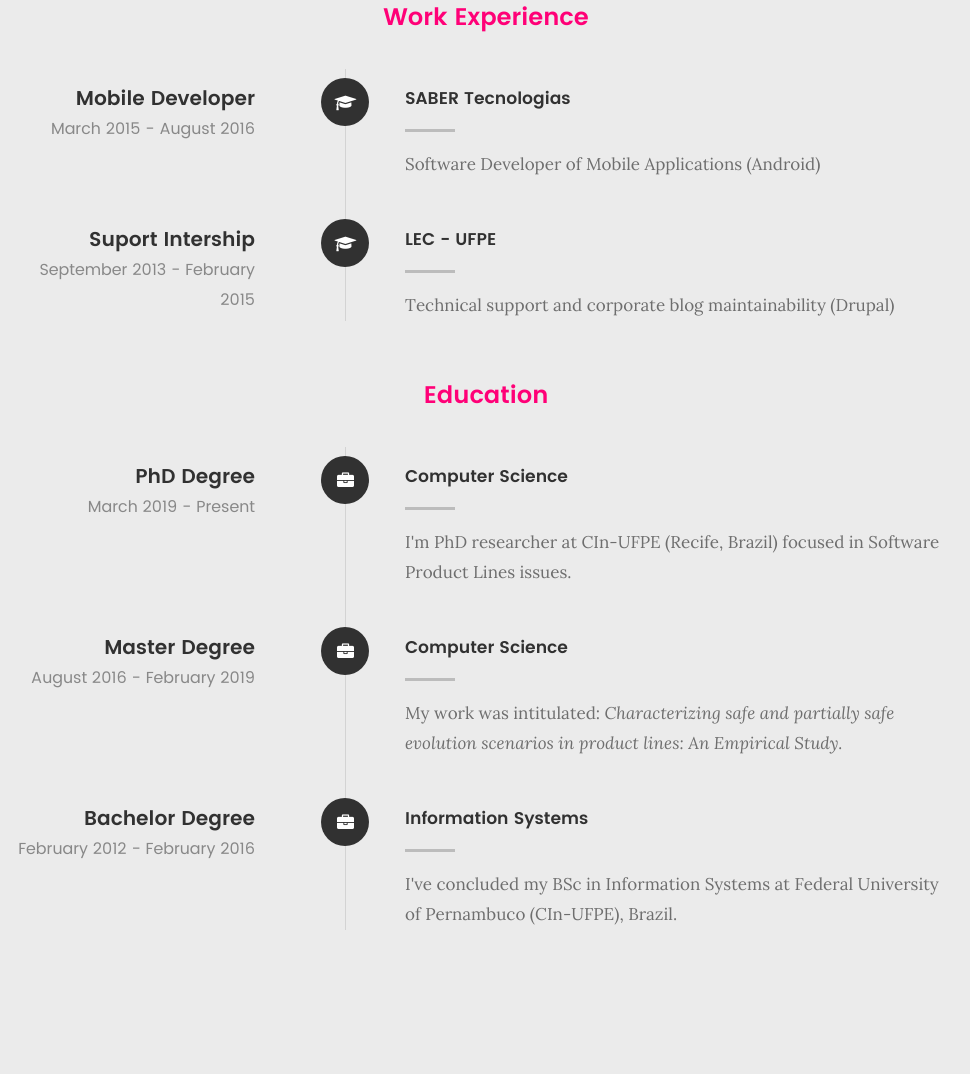
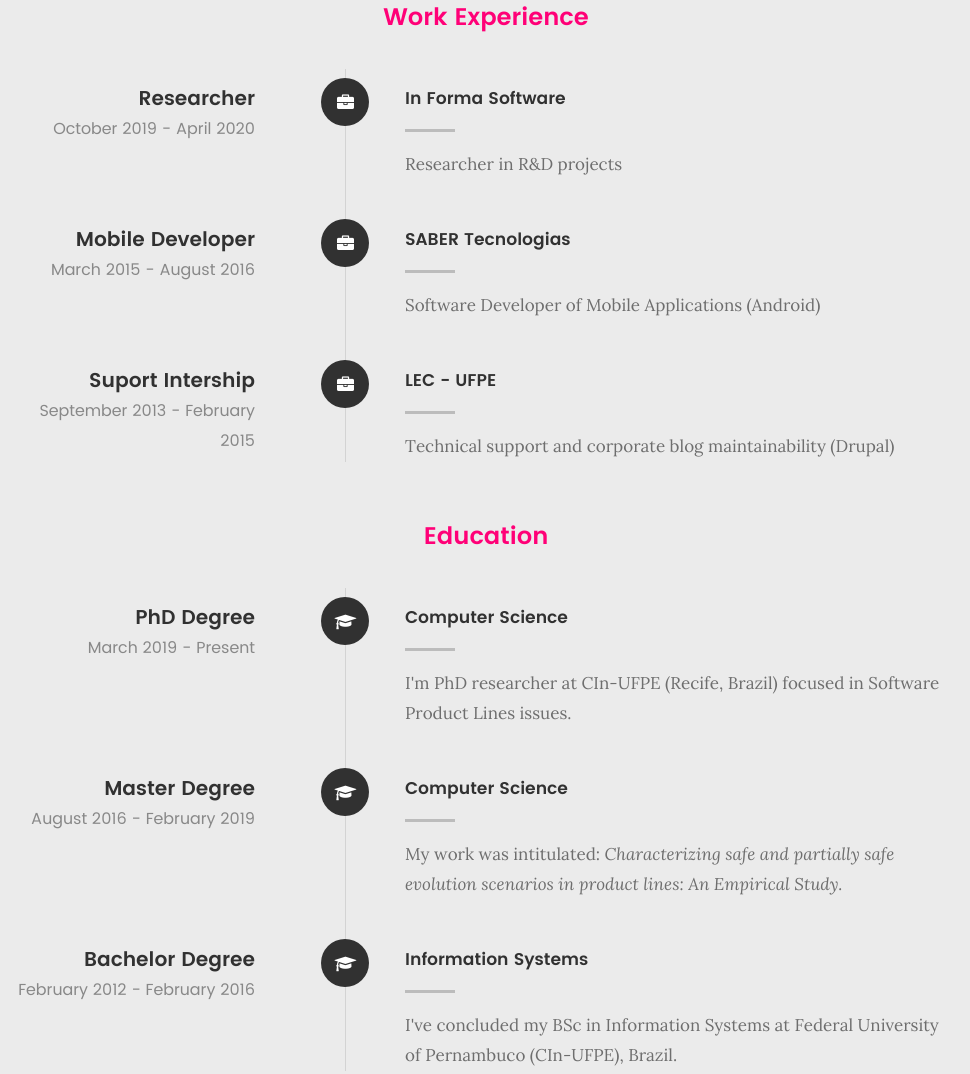
Before and after one commit to karinegmg/karinegmg.github.io, a plain HTML site: page index.html in a window 1280 px wide. Shown: the part 2312-3386 px from the top of the page, without its empty margins (154-1124 px from the left). Drawn offline with Linux system fonts and the light colour scheme.

Commit message:
work experience update

```diff
--- a/index.html
+++ b/index.html
@@ -53,8 +53,8 @@
 						<li class="current"><a class="smoothscroll"  href="#intro" title="">Home</a></li>
 						<li><a class="smoothscroll"  href="#about" title="">About</a></li>
 						<li><a class="smoothscroll"  href="#resume" title="">Resume</a></li>
-						<li><a class="smoothscroll"  href="#portfolio" title="">Portfolio</a></li>
-					<!--<li><a class="smoothscroll"  href="#services" title="">Services</a></li>
+						<!--<li><a class="smoothscroll"  href="#portfolio" title="">Portfolio</a></li>
+						<li><a class="smoothscroll"  href="#services" title="">Services</a></li>
 						<li><a class="smoothscroll"  href="#contact" title="">Contact</a></li>
 						<li><a href="styles.html" title="">Style Demo</a></li>-->
 					</ul>
@@ -113,7 +113,7 @@
 
    			<div class="intro-info">
 
-   				<img src="images/eu.jpg" alt="Profile Picture">
+   				<img src="images/me.jpg" alt="Profile Picture">
 
    				<p class="lead">PhD Student in Computer Science at CIn - UFPE. MSc in Computer Science, and BSc in Information Systems, both in Informatics Center of Federal University of Pernambuco.</p>
    			</div>
@@ -170,11 +170,11 @@
 				   </li>
 				   <li>
 				   	<div class="progress percent65"><span>65%</span></div>
-				   	<strong>JavaScript</strong>
+				   	<strong>Python</strong>
 				   </li>
 				   <li>
 				   	<div class="progress percent60"><span>60%</span></div>
-				   	<strong>HTML</strong>
+				   	<strong>JavaScript</strong>
 				   </li>
 				   <li>
 				   	<div class="progress percent55"><span>55%</span></div>
@@ -233,7 +233,25 @@
    				<div class="timeline-block">
 
 	   				<div class="timeline-ico">
-	   					<i class="fa fa-graduation-cap"></i>
+	   					<i class="fa fa-briefcase"></i>
+	   				</div>
+
+	   				<div class="timeline-header">
+	   					<h3>Researcher</h3>
+	   					<p>October 2019 - April 2020</p>
+	   				</div>
+
+	   				<div class="timeline-content">
+	   					<h4>In Forma Software</h4>
+	   					<p>Researcher in R&D projects</p>
+	   				</div>
+
+	   			</div> <!-- /timeline-block -->
+
+   				<div class="timeline-block">
+
+	   				<div class="timeline-ico">
+	   					<i class="fa fa-briefcase"></i>
 	   				</div>
 
 	   				<div class="timeline-header">
@@ -251,7 +269,7 @@
 	   			<div class="timeline-block">
 
 	   				<div class="timeline-ico">
-	   					<i class="fa fa-graduation-cap"></i>
+	   					<i class="fa fa-briefcase"></i>
 	   				</div>
 
 	   				<div class="timeline-header">
@@ -287,7 +305,7 @@
    				<div class="timeline-block">
 
 	   				<div class="timeline-ico">
-	   					<i class="fa fa-briefcase"></i>
+	   					<i class="fa fa-graduation-cap"></i>
 	   				</div>
 
 	   				<div class="timeline-header">
@@ -305,7 +323,7 @@
 	   			<div class="timeline-block">
 
 	   				<div class="timeline-ico">
-	   					<i class="fa fa-briefcase"></i>
+	   					<i class="fa fa-graduation-cap"></i>
 	   				</div>
 
 	   				<div class="timeline-header">
@@ -325,7 +343,7 @@
 	   			<div class="timeline-block">
 
 	   				<div class="timeline-ico">
-	   					<i class="fa fa-briefcase"></i>
+	   					<i class="fa fa-graduation-cap"></i>
 	   				</div>
 
 	   				<div class="timeline-header">
```
Also changed, not shown: images/me-before.jpg (renamed from images/eu.jpg), images/me.jpg (added).
